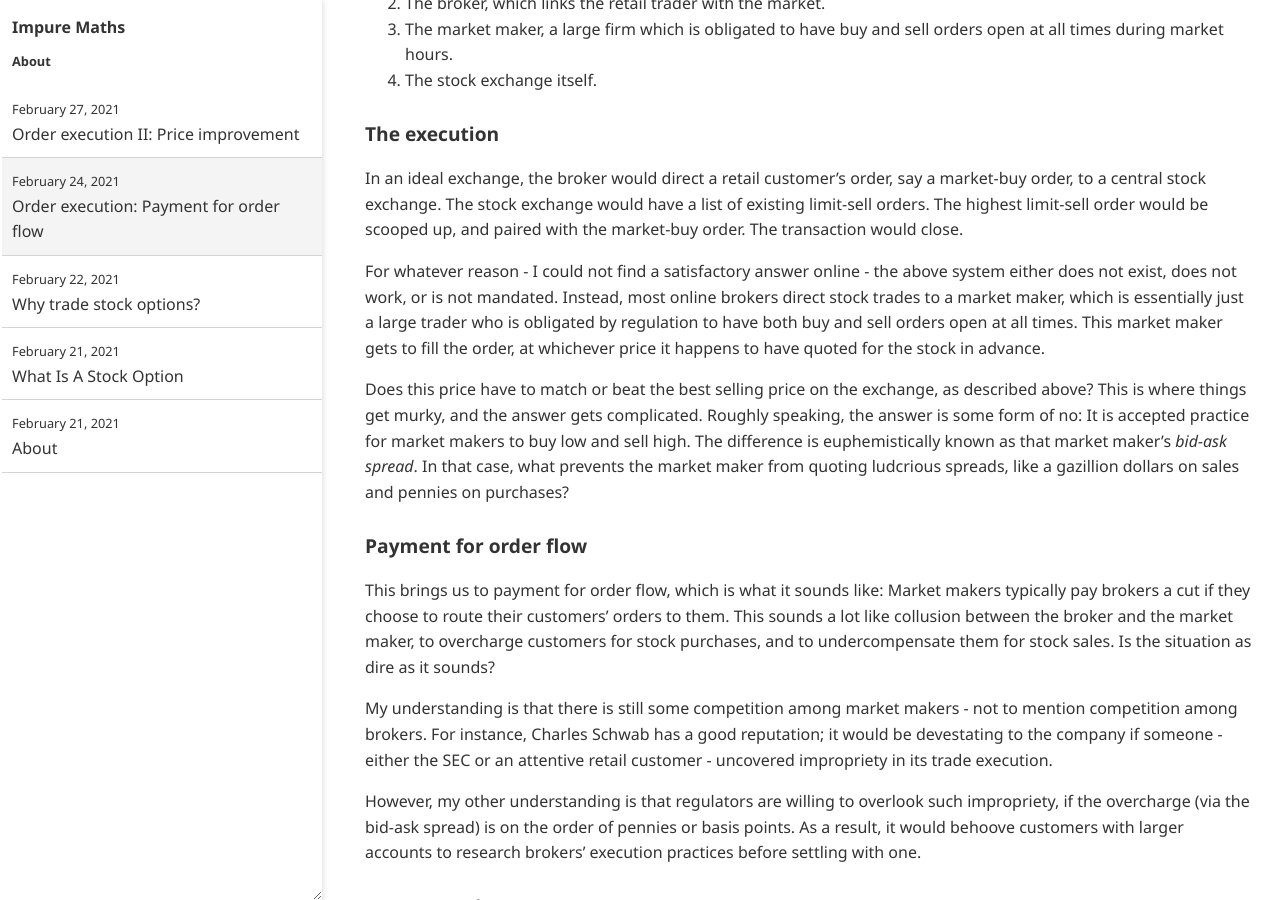
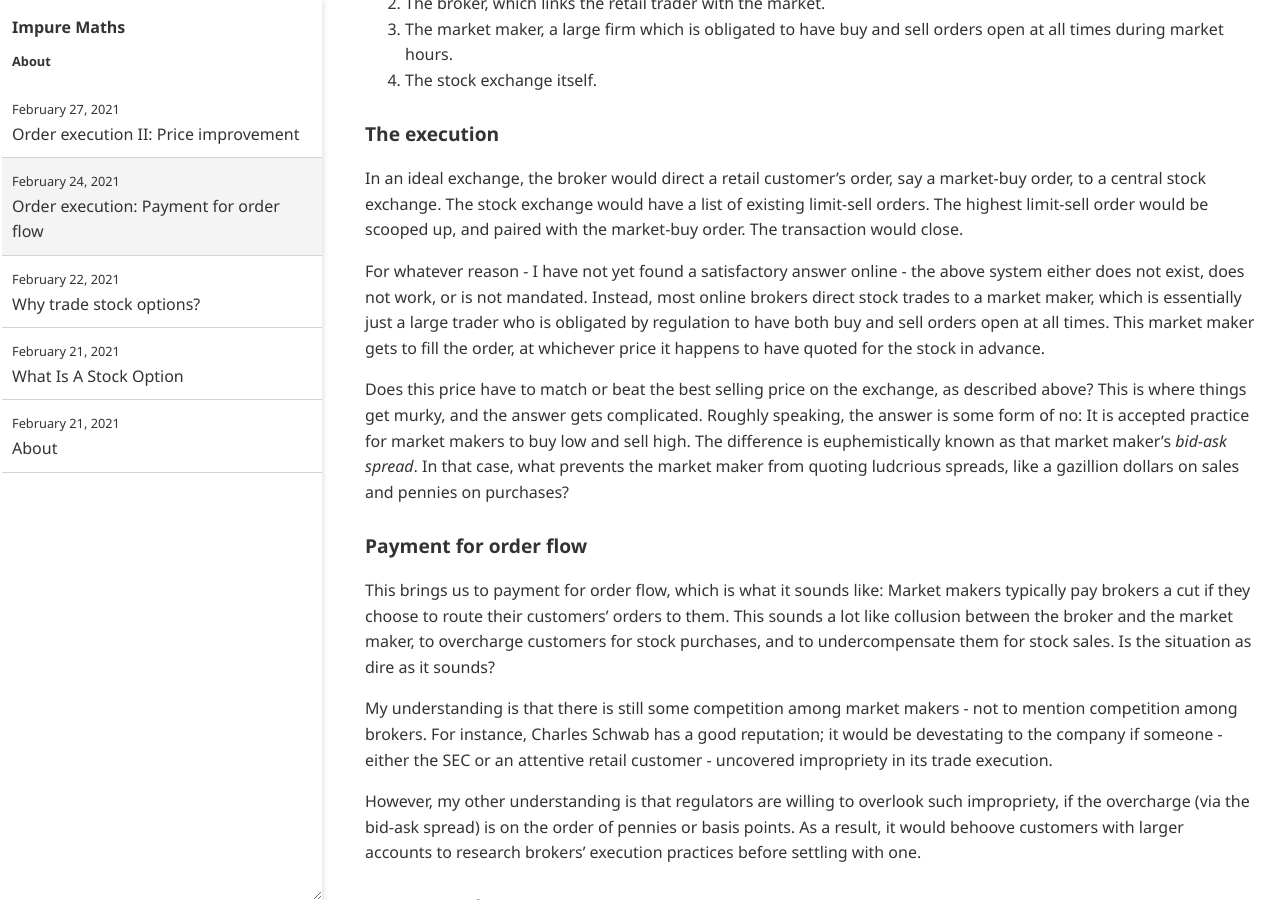
Before and after one commit to impuremaths/impuremaths.github.io, a Jekyll site: the page built from _posts/2021-02-24-order-execution.md, in a window 1280 px wide and 900 px high, scrolled down 596 px. Built offline with Jekyll 4.4.1, drawn with Linux system fonts in a browser that asks for light colours.

Commit message:
Update 2021-02-24-order-execution.md

```diff
--- a/_posts/2021-02-24-order-execution.md
+++ b/_posts/2021-02-24-order-execution.md
@@ -27,7 +27,7 @@ First, we need to understand the main parties involved in each stock transaction
 
 In an ideal exchange, the broker would direct a retail customer's order, say a market-buy order, to a central stock exchange. The stock exchange would have a list of existing limit-sell orders. The highest limit-sell order would be scooped up, and paired with the market-buy order. The transaction would close.
 
-For whatever reason - I could not find a satisfactory answer online - the above system either does not exist, does not work, or is not mandated. Instead, most online brokers direct stock trades to a market maker, which is essentially just a large trader who is obligated by regulation to have both buy and sell orders open at all times. This market maker gets to fill the order, at whichever price it happens to have quoted for the stock in advance.
+For whatever reason - I have not yet found a satisfactory answer online - the above system either does not exist, does not work, or is not mandated. Instead, most online brokers direct stock trades to a market maker, which is essentially just a large trader who is obligated by regulation to have both buy and sell orders open at all times. This market maker gets to fill the order, at whichever price it happens to have quoted for the stock in advance.
 
 Does this price have to match or beat the best selling price on the exchange, as described above? This is where things get murky, and the answer gets complicated. Roughly speaking, the answer is some form of no: It is accepted practice for market makers to buy low and sell high. The difference is euphemistically known as that market maker's _bid-ask spread_. In that case, what prevents the market maker from quoting ludcrious spreads, like a gazillion dollars on sales and pennies on purchases?
 
```
